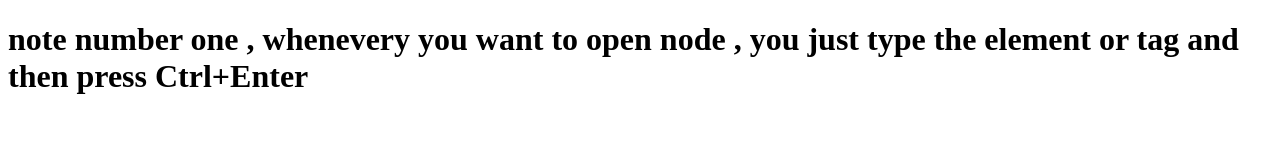
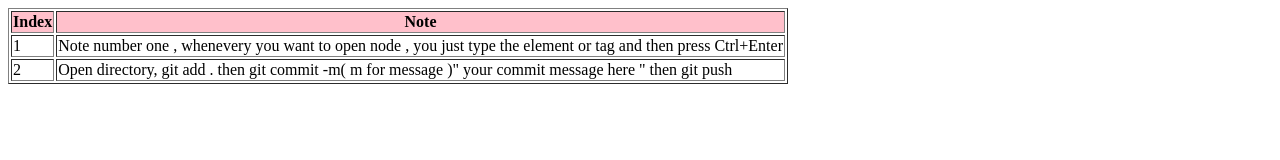
Before and after one commit to AttahirYosif/Coursera-Test, a plain HTML site: page site/Index.html in a window 1280 px wide. Drawn offline with Linux system fonts and the light colour scheme.

Commit message:
my second update

```diff
--- a/site/Index.html
+++ b/site/Index.html
@@ -4,6 +4,26 @@
 	<title> This IS My First Page </title>
 </head>
 <body>
-<h1> note number one , whenevery you want to open node , you just type the element or tag and then press Ctrl+Enter </h1>
+	<table class="table" border="body">
+		<th bgcolor="pink">
+			Index
+		</th>
+		<th bgcolor="pink"> Note </th>
+		<tr>
+			<td>
+				1
+			</td>
+			<td>
+				 Note number one , whenevery you want to open node , you just type the element or tag and then press Ctrl+Enter
+			</td>
+		</tr>
+		<tr>
+		<td> 2</td>
+		<td>
+				Open directory, git add . then git commit -m( m for  message )" your commit message here " then git push
+		</td>
+		</tr>
+	</table>
+
 </body>
 </html>
```
